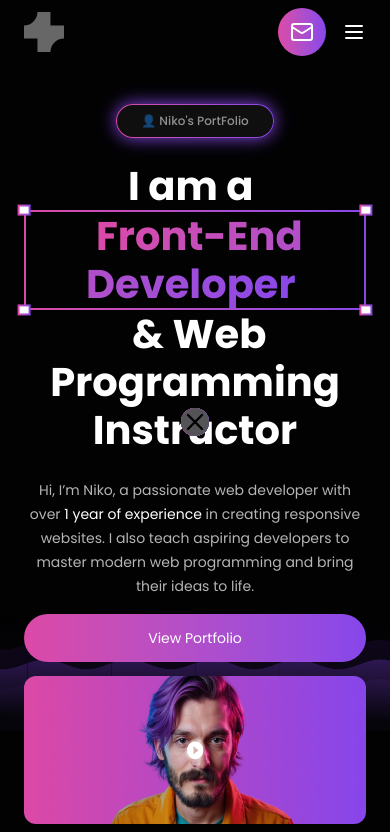
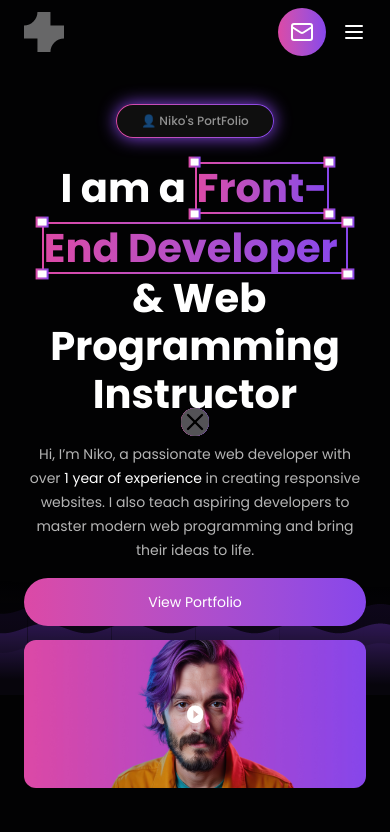
Before and after one commit to NikolausAlbert-cloud/WPH-Portfolio, a Next.js app: page / in a window 390 px wide. Shown: the top 832 px of the page. Built offline with nearby package versions, Linux system fonts and the light colour scheme.

Commit message:
front end hero deskt-mobile frame updated

```diff
--- a/src/app/home/partials/hero.tsx
+++ b/src/app/home/partials/hero.tsx
@@ -1,65 +1,74 @@
-import React from 'react';
+"use client";
+
+import React, { useEffect, useRef, useState } from 'react';
+
+import Hero_smallWhiteBox from '@/components/component/hero_smallWhiteBox';
 
 const Hero = () => {
+  const [isMobile, setIsMobile] = useState(false);
+  const containerRef = useRef(null);
+
+  useEffect(() => {
+    const observer = new ResizeObserver((entries) => {
+      for (const entry of entries) {
+        const width = entry.contentRect.width;
+        setIsMobile(width < 569); //Change based on screen size
+      }
+    });
+    if (containerRef.current) {
+      observer.observe(containerRef.current);
+    }
+    return () => {
+      if (containerRef.current) {
+        observer.unobserve(containerRef.current);
+      }
+    };
+  }, []);
+
   return (
     <section
-    id="home"
-    className='custom-container flex-center flex-col items-center'
-    style={{marginTop:"clamp(6.5rem, 18.38vw, 13.88rem)"}}>
+      id='home'
+      className='custom-container flex-center flex-col items-center'
+      style={{ marginTop: 'clamp(6.5rem, 18.38vw, 13.88rem)' }}
+      ref={containerRef}
+    >
       <div className='rounded-full bg-gradient-to-r from-pink-600 to-purple-500 p-0.25 shadow-[0_0_17px_rgba(135,70,235,1)]'>
         <div className='text-xs-medium md:text-md-medium rounded-full bg-neutral-500 px-6 py-2'>
-          <span className="animate-pulse">&#128100;</span><span className="animate-pulse">&nbsp;Niko&apos;s PortFolio</span>
+          <span className='animate-pulse'>&#128100;</span>
+          <span className='animate-pulse'>&nbsp;Niko&apos;s PortFolio</span>
         </div>
       </div>
       <h1 className='display-xl-bold md:display-3xl-extrabold my-6 text-center'>
         I am a&nbsp;
-        <span className='relative inline-block bg-gradient-to-r from-pink-600 to-purple-500 p-0.5'>
-          <span className='inline-block bg-neutral-600'>
-            <span className='absolute top-0 left-0 translate-x-[-50%] translate-y-[-50%] bg-gradient-to-r from-pink-600 to-purple-500 p-0.5'>
-              <span
-                className='bg-neutral-100'
-                style={{
-                  display: 'block',
-                  width: 'clamp(0.55rem, 1.61vw, 1.22rem)',
-                  height: 'clamp(0.43rem, 0.85vw, 0.64rem)',
-                }}
-              ></span>
+        {isMobile ? (
+          <>
+            <span className='relative inline-block bg-gradient-to-r from-pink-600 to-purple-500 p-0.5 mb-2'>
+              <span className='inline-block bg-neutral-600'>
+                <p className='bg-gradient-to-r from-pink-600 to-purple-500 bg-clip-text text-transparent'>
+                  Front-
+                </p>
+                <Hero_smallWhiteBox />
+              </span>
             </span>
-            <span className='absolute top-0 right-0 translate-x-[50%] translate-y-[-50%] bg-gradient-to-r from-pink-600 to-purple-500 p-0.5'>
-              <span
-                className='bg-neutral-100'
-                style={{
-                  display: 'block',
-                  width: 'clamp(0.55rem, 1.61vw, 1.22rem)',
-                  height: 'clamp(0.43rem, 0.85vw, 0.64rem)',
-                }}
-              ></span>
+            <span className='relative inline-block bg-gradient-to-r from-pink-600 to-purple-500 p-0.5 '>
+              <span className='inline-block bg-neutral-600'>
+                <p className='bg-gradient-to-r from-pink-600 to-purple-500 bg-clip-text text-transparent'>
+                  End Developer&nbsp;
+                </p>
+                <Hero_smallWhiteBox />
+              </span>
             </span>
-            <span className='absolute bottom-0 left-0 translate-x-[-50%] translate-y-[50%] bg-gradient-to-r from-pink-600 to-purple-500 p-0.5'>
-              <span
-                className='bg-neutral-100'
-                style={{
-                  display: 'block',
-                  width: 'clamp(0.55rem, 1.61vw, 1.22rem)',
-                  height: 'clamp(0.43rem, 0.85vw, 0.64rem)',
-                }}
-              ></span>
-            </span>
-            <span className='absolute right-0 bottom-0 translate-x-[50%] translate-y-[50%] bg-gradient-to-r from-pink-600 to-purple-500 p-0.5'>
-              <span
-                className='bg-neutral-100'
-                style={{
-                  display: 'block',
-                  width: 'clamp(0.55rem, 1.61vw, 1.22rem)',
-                  height: 'clamp(0.43rem, 0.85vw, 0.64rem)',
-                }}
-              ></span>
-            </span>
-            <span className='bg-gradient-to-r from-pink-600 to-purple-500 bg-clip-text text-transparent'>
-              &nbsp;Front-End Developer&nbsp;
+          </>
+        ) : (
+          <span className='relative inline-block bg-gradient-to-r from-pink-600 to-purple-500 p-0.5'>
+            <span className='inline-block bg-neutral-600'>
+              <p className='bg-gradient-to-r from-pink-600 to-purple-500 bg-clip-text text-transparent'>
+                Front-End Developer
+              </p>
+              <Hero_smallWhiteBox />
             </span>
           </span>
-        </span>
+        )}
         &nbsp;& Web Programming Instructor
       </h1>
       <p className='text-center text-neutral-200'>
--- /dev/null
+++ b/src/components/component/hero_smallWhiteBox.tsx
@@ -0,0 +1,58 @@
+import React from 'react'
+
+const Hero_smallWhiteBox = () => {
+  return (
+    <>
+      <span
+      className='absolute top-0 left-0 translate-x-[-50%] translate-y-[-50%] bg-gradient-to-r from-pink-600 to-purple-500 p-0.5'
+      >
+        <span
+          className='bg-neutral-100'
+          style={{
+            display: 'block',
+            width: 'clamp(0.55rem, 1.61vw, 1.22rem)',
+            height: 'clamp(0.43rem, 0.85vw, 0.64rem)',
+          }}
+        ></span>
+      </span>
+      <span
+      className='absolute top-0 right-0 translate-x-[50%] translate-y-[-50%] bg-gradient-to-r from-pink-600 to-purple-500 p-0.5'
+      >
+        <span
+          className='bg-neutral-100'
+          style={{
+            display: 'block',
+            width: 'clamp(0.55rem, 1.61vw, 1.22rem)',
+            height: 'clamp(0.43rem, 0.85vw, 0.64rem)',
+          }}
+        ></span>
+      </span>
+      <span
+      className='absolute bottom-0 left-0 translate-x-[-50%] translate-y-[50%] bg-gradient-to-r from-pink-600 to-purple-500 p-0.5'
+      >
+        <span
+          className='bg-neutral-100'
+          style={{
+            display: 'block',
+            width: 'clamp(0.55rem, 1.61vw, 1.22rem)',
+            height: 'clamp(0.43rem, 0.85vw, 0.64rem)',
+          }}
+        ></span>
+      </span>
+      <span
+      className='absolute right-0 bottom-0 translate-x-[50%] translate-y-[50%] bg-gradient-to-r from-pink-600 to-purple-500 p-0.5'
+      >
+        <span
+          className='bg-neutral-100'
+          style={{
+            display: 'block',
+            width: 'clamp(0.55rem, 1.61vw, 1.22rem)',
+            height: 'clamp(0.43rem, 0.85vw, 0.64rem)',
+          }}
+        ></span>
+      </span>
+    </>
+  )
+}
+
+export default Hero_smallWhiteBox
```
